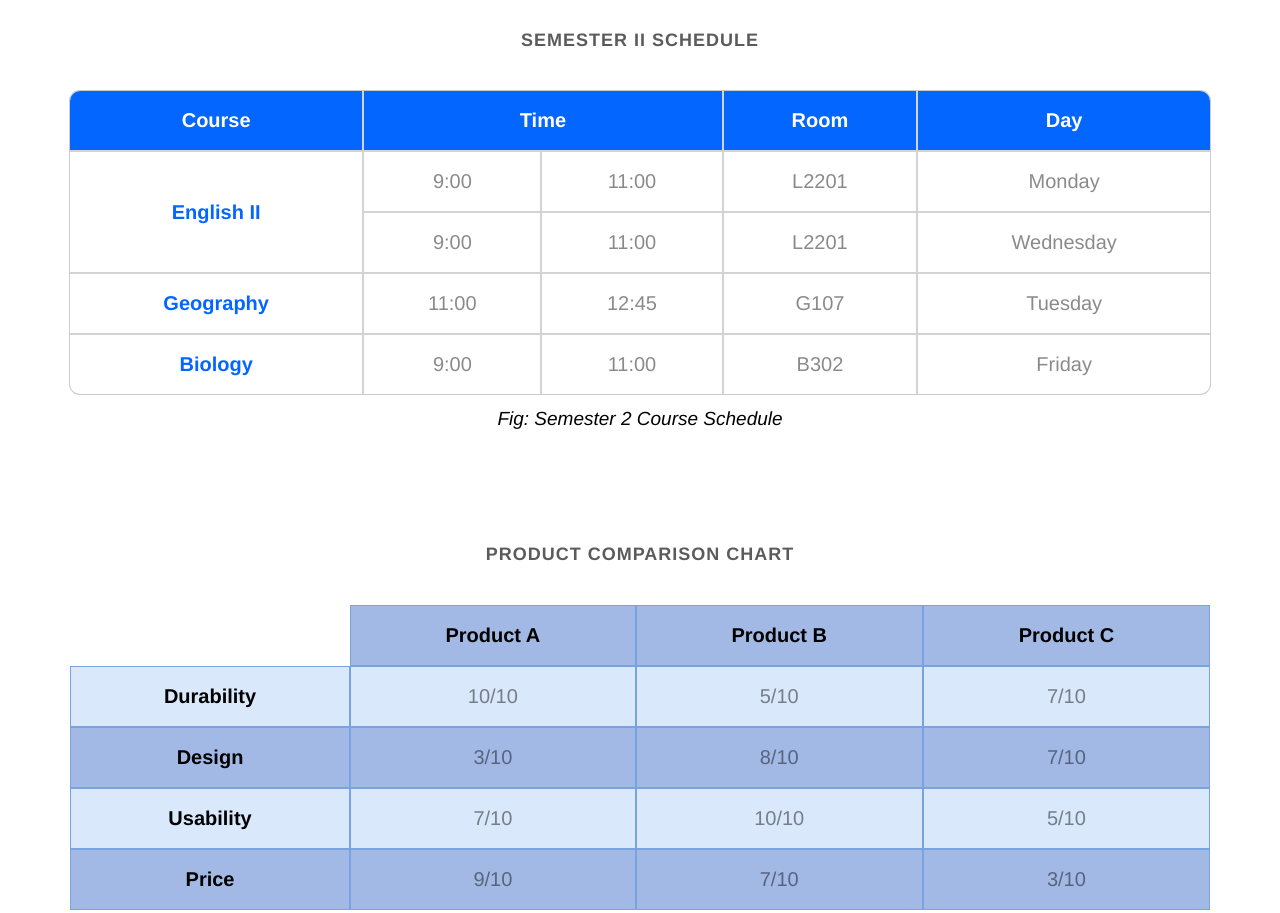
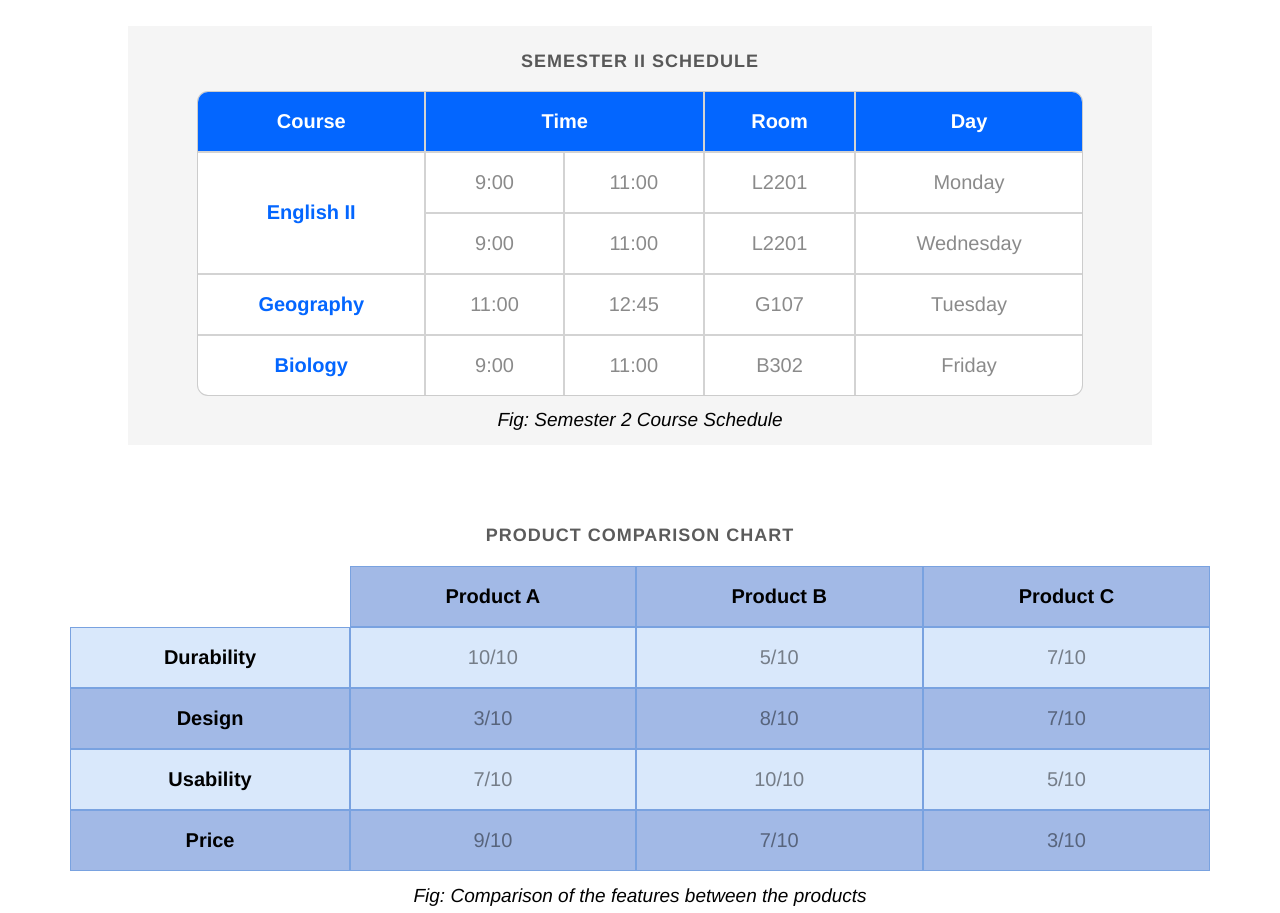
Before and after one commit to joyy-frontend/html-tables-example, a plain HTML site: page course-schedule-table/index.html in a window 1280 px wide. Shown: the top 913 px of the page. Drawn offline with Linux system fonts and the light colour scheme.

Commit message:
update background-color

```diff
--- a/course-schedule-table/index.html
+++ b/course-schedule-table/index.html
@@ -9,6 +9,7 @@
 </head>
 
 <body>
+  <div class="course-table-wrapper">
     <h2 id="title">Semester II Schedule</h2>
     <div class="table-wrapper">
       <table border="1" aria-labelledby="weeklyCourseSchedule" id="course-table">
@@ -49,6 +50,7 @@
           </tr>
         </tbody>
       </table>
+    </div>
   </div>
 
   <h2 id="title">Product Comparison Chart</h2>
--- a/course-schedule-table/main.css
+++ b/course-schedule-table/main.css
@@ -12,12 +12,20 @@ body {
 }
 
 h2 {
-  padding: 30px 0;
+  padding: 10px 0;
   text-align: center;
   font-size: 18px;
   text-transform: uppercase;
   letter-spacing: 1px;
   color: rgba(0, 0, 0, 0.644);
+}
+
+.course-table-wrapper {
+  background-color: #F5F5F5;
+  width: 80%;
+  margin-left: 10%;
+  margin-top: 2%;
+  padding-top: 15px;
 }
 
 .table-wrapper {
@@ -39,6 +47,7 @@ table {
   overflow: hidden;
   border: none;
   border-style: hidden;
+  background-color: white;
 }
 
 td {
```
Lines whose indentation alone changed are shown as unchanged.
